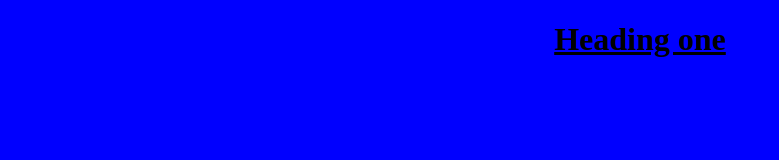
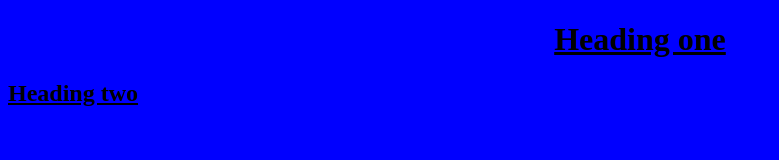
Before and after one commit to jonjicjan/sonumadam, a plain HTML site: page index.html in a window 1280 px wide. Shown: the whole page, without its empty margins (0-779 px from the left). Drawn offline with Linux system fonts and the light colour scheme.

Commit message:
update webpage

```diff
--- a/index.html
+++ b/index.html
@@ -15,5 +15,6 @@
         }
     </style>
     <h1 > <u>Heading one </u></h1>
+    <h2><u>Heading two</u></h2>
 </body>
 </html>
```
